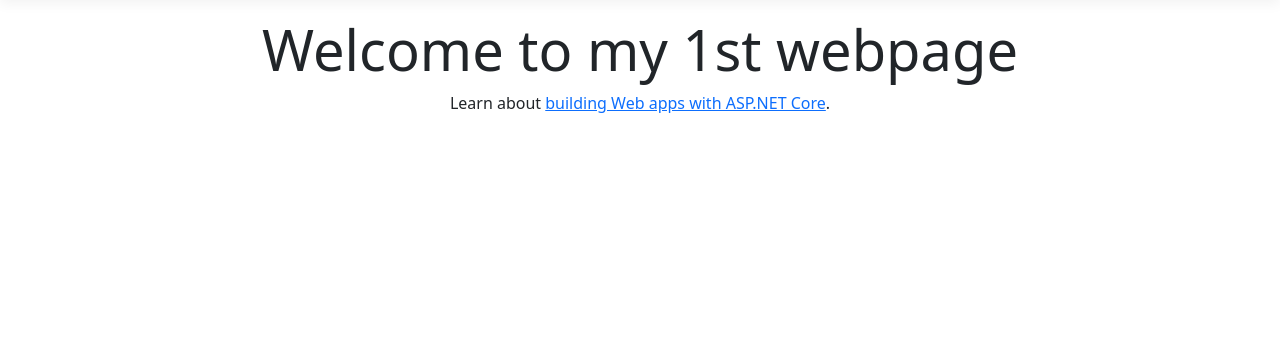
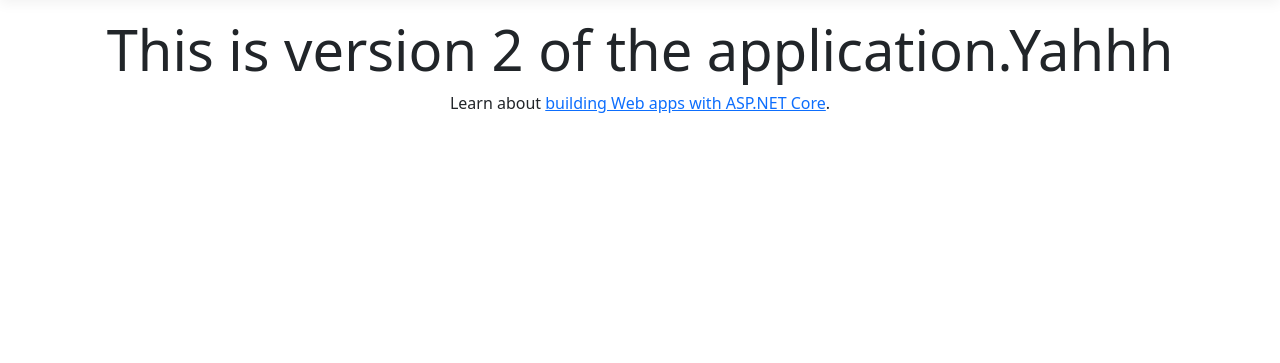
Before and after one commit to Devopssmuti107/webapp2026, an ASP.NET Core app: page / in a window 1280 px wide. Shown: the part 57-420 px from the top of the page. Run offline with ASP.NET Core 8, Linux system fonts and the light colour scheme; style sheets or scripts are compiled from the project's sources.

Commit message:
This is next chnage doneby smuti107 account

```diff
--- a/Views/Home/Index.cshtml
+++ b/Views/Home/Index.cshtml
@@ -3,6 +3,6 @@
 }
 
 <div class="text-center">
-    <h1 class="display-4">Welcome to my 1st webpage</h1>
+    <h1 class="display-4">This is version 2 of the application.Yahhh</h1>
     <p>Learn about <a href="https://learn.microsoft.com/aspnet/core">building Web apps with ASP.NET Core</a>.</p>
 </div>
```
